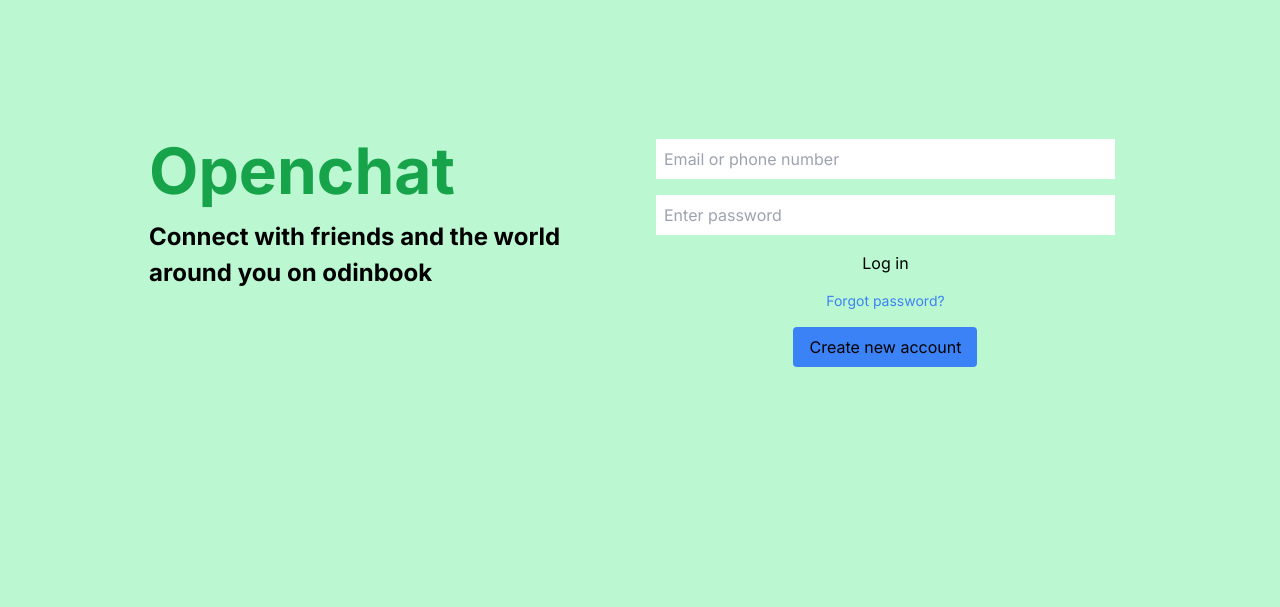
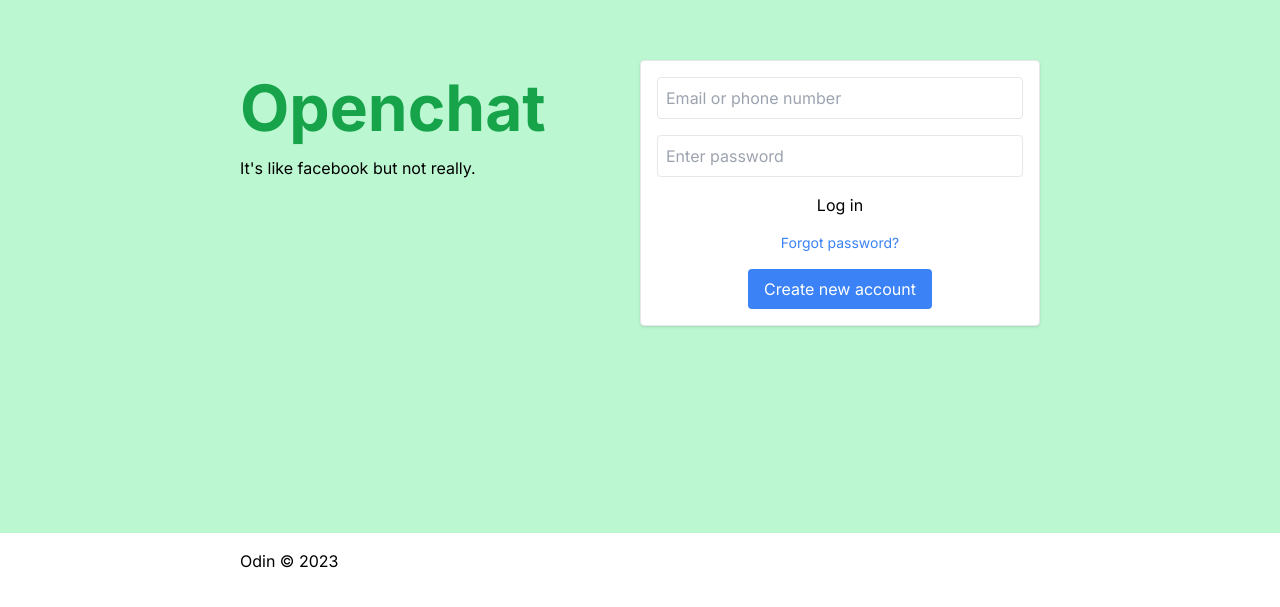
Before and after one commit to kjai139/odin-book, a Next.js app in the folder frontend/: page / in a window 1280 px wide. Shown: the part 147-754 px from the top of the page. Built offline with nearby package versions, Linux system fonts and the light colour scheme; no server answers.

Commit message:
finish tiptap add footer

```diff
--- /dev/null
+++ b/frontend/src/app/_components/homeFooter.tsx
@@ -0,0 +1,25 @@
+
+
+export default function HomeFooter () {
+
+
+
+
+    return (
+        <footer>
+            <div className="flex flex-col h-footer py-4">
+            <div>
+
+
+            </div>
+            <div>
+
+
+            </div>
+            <span className="mt-auto">
+                Odin © 2023
+            </span>
+            </div>
+        </footer>
+    )
+}
--- a/frontend/src/app/_components/homeLogin.tsx
+++ b/frontend/src/app/_components/homeLogin.tsx
@@ -55,7 +55,7 @@ export default function HomeLogin () {
             })
 
             if (response.data.success) {
-                setIsLoading(false)
+
                 router.push('/dashboard')
             }
         } catch (err:any) {
@@ -90,15 +90,15 @@ export default function HomeLogin () {
 
 
     return (
-        <div className="flex-1 flex relative">
+        <div className="flex-1 flex relative login-cont border shadow rounded bg-white">
             <form className="flex flex-col flex-1 p-4 gap-4" onSubmit={handleSubmit(onSubmit)}>
                 <div className="relative">
-                <input {...register('username', {required: true})} type="text" placeholder="Email or phone number" autoComplete="off" aria-invalid={errors.username ? true: false }>
+                <input className="border rounded" {...register('username', {required: true})} type="text" placeholder="Email or phone number" autoComplete="off" aria-invalid={errors.username ? true: false }>
                 </input>
                 <p className="error-msg">{errors.username?.message}</p>
                 </div>
                 <div className="relative">
-                <input type="password" placeholder="Enter password" autoComplete="off" {...register('password')}></input>
+                <input className="border rounded" type="password" placeholder="Enter password" autoComplete="off" {...register('password')}></input>
                 <p className="error-msg">{errors.password?.message}</p>
                 </div>
                 <div className="flex justify-center">
@@ -108,7 +108,7 @@ export default function HomeLogin () {
                 <button type="button" className="text-blue-500">Forgot password?</button>
                 </div>
                 <div className="justify-center flex">
-                <button className="bg-blue-500 rounded py-2 px-4" type="button" onClick={() => setIsCreateFormOpen(true)}>Create new account</button>
+                <button className="bg-blue-500 text-white rounded py-2 px-4" type="button" onClick={() => setIsCreateFormOpen(true)}>Create new account</button>
                 </div>
             </form>
             <div className={`overlay flex justify-center items-center ${isCreateFormOpen ? 'active' : 'inactive'}`}>
--- a/frontend/src/app/_components/tiptap.js
+++ b/frontend/src/app/_components/tiptap.js
@@ -101,6 +101,22 @@ const TipTap = () => {
         editor.chain().focus().unsetLink().run()
     }
 
+    const handleCodeToggle = () => {
+        editor.chain().focus().toggleCode().run()
+    }
+
+    const handleQuoteToggle = () => {
+        editor.chain().focus().toggleBlockquote().run()
+    }
+
+    const handleUnorderedList = () => {
+        editor.chain().focus().toggleBulletList().run()
+    }
+
+    const handleOrderedList = () => {
+        editor.chain().focus().toggleOrderedList().run()
+    }
+
 
 
 
@@ -168,16 +184,16 @@ const TipTap = () => {
                 <button onClick={handleUnsetLink}>
                     <RiLinkUnlink></RiLinkUnlink>
                 </button>
-                <button>
+                <button className={editor.isActive('code') ? 'tt-active' : ''} onClick={handleCodeToggle}>
                     <RiCodeBoxLine></RiCodeBoxLine>
                 </button>
-                <button>
+                <button onClick={handleQuoteToggle} className={editor.isActive('blockquote') ? 'tt-active' : ''}>
                     <RiDoubleQuotesL></RiDoubleQuotesL>
                 </button>
-                <button>
+                <button onClick={handleUnorderedList} className={editor.isActive('bulletList') ? 'tt-active' : ''}>
                     <RiListUnordered></RiListUnordered>
                 </button>
-                <button>
+                <button onClick={handleOrderedList} className={editor.isActive('orderedList') ? 'tt-active' : ''}>
                     <RiListOrdered></RiListOrdered>
                 </button>
 
--- a/frontend/src/app/globals.css
+++ b/frontend/src/app/globals.css
@@ -65,7 +65,25 @@ h3 {
   animation-iteration-count: infinite;
 } */
 
+.home-grid {
+  display: grid;
+  grid-template-rows: 85fr 15fr;
+  height: 100vh;
+}
 
+.h-footer {
+  margin: 0 auto;
+}
+
+.login-wrap, .h-footer {
+  max-width: 800px;
+  width: 100%;
+}
+
+.login-cont {
+  max-width: 400px;
+
+}
 
 .ht {
   font-size: 4rem;
@@ -236,6 +254,8 @@ h3 {
 input[type='text'], input[type='password'], input[type='email'] {
   padding: 8px;
   width: 100%;
+  outline: none;
+
 }
 
 .form-label {
@@ -328,6 +348,39 @@ input[type='text'], input[type='password'], input[type='email'] {
   color: #68cef8;
 }
 
+.tiptap ul {
+  list-style-type: disc;
+  padding: 0 1rem;
+}
+
+.tiptap ul > li {
+  display: list-item;
+}
+
+.tiptap ol {
+  padding: 0 1rem;
+  list-style: decimal;
+}
+
+.tiptap a:hover {
+  cursor: pointer;
+}
+
+.tiptap > blockquote {
+  border-left: 3px solid #0d0d0d;
+  padding-left: 1rem
+
+}
+
+.tiptap > p >  code {
+  background-color: #616161;
+  border-radius: 0.25em;
+  box-decoration-break: clone;
+  font-size: .9rem;
+  padding: 0.25rem;
+  color: white;
+}
+
 .tt-link-input > button {
   padding:3px;
 }
--- a/frontend/src/app/page.tsx
+++ b/frontend/src/app/page.tsx
@@ -1,17 +1,25 @@
+import HomeFooter from "./_components/homeFooter";
 import HomeLogin from "./_components/homeLogin";
 
 
 export default function Home() {
   return (
-    <main className="flex justify-center items-center bg-login-bg h-screen w-screen">
-      <div className="flex">
-      <div className="flex-1">
-      <h1 className="ht">Openchat</h1>
-      <h2>Connect with friends and the world around you on odinbook</h2>
+    <div className="home-grid">
+
+    <main className="flex justify-center items-center bg-login-bg w-screen flex-col">
+      <div className="flex login-wrap">
+        <div className="flex-1">
+        <h1 className="ht">Openchat</h1>
+        <p>It's like facebook but not really.</p>
+        </div>
+        <HomeLogin></HomeLogin>
+
       </div>
-      <HomeLogin></HomeLogin>
-      </div>
+
     </main>
+      <HomeFooter></HomeFooter>
+    </div>
+
   )
 }
 
```
